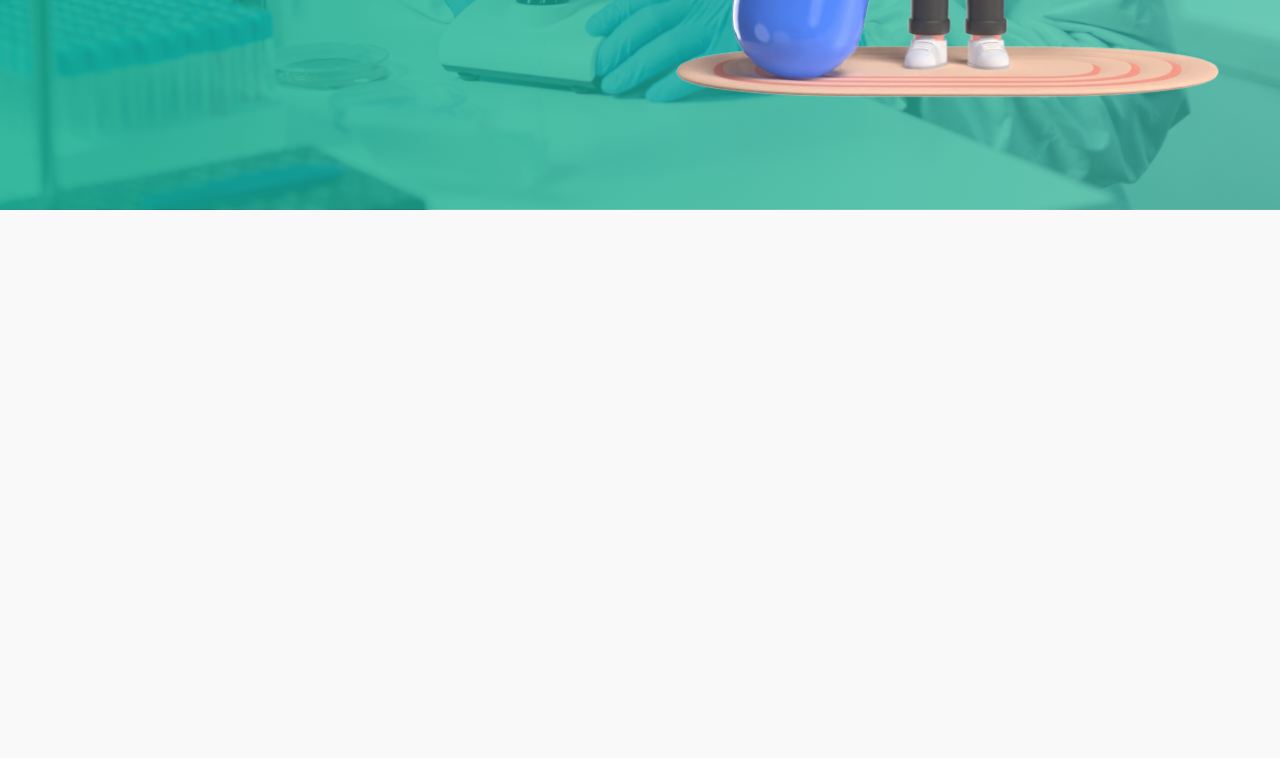
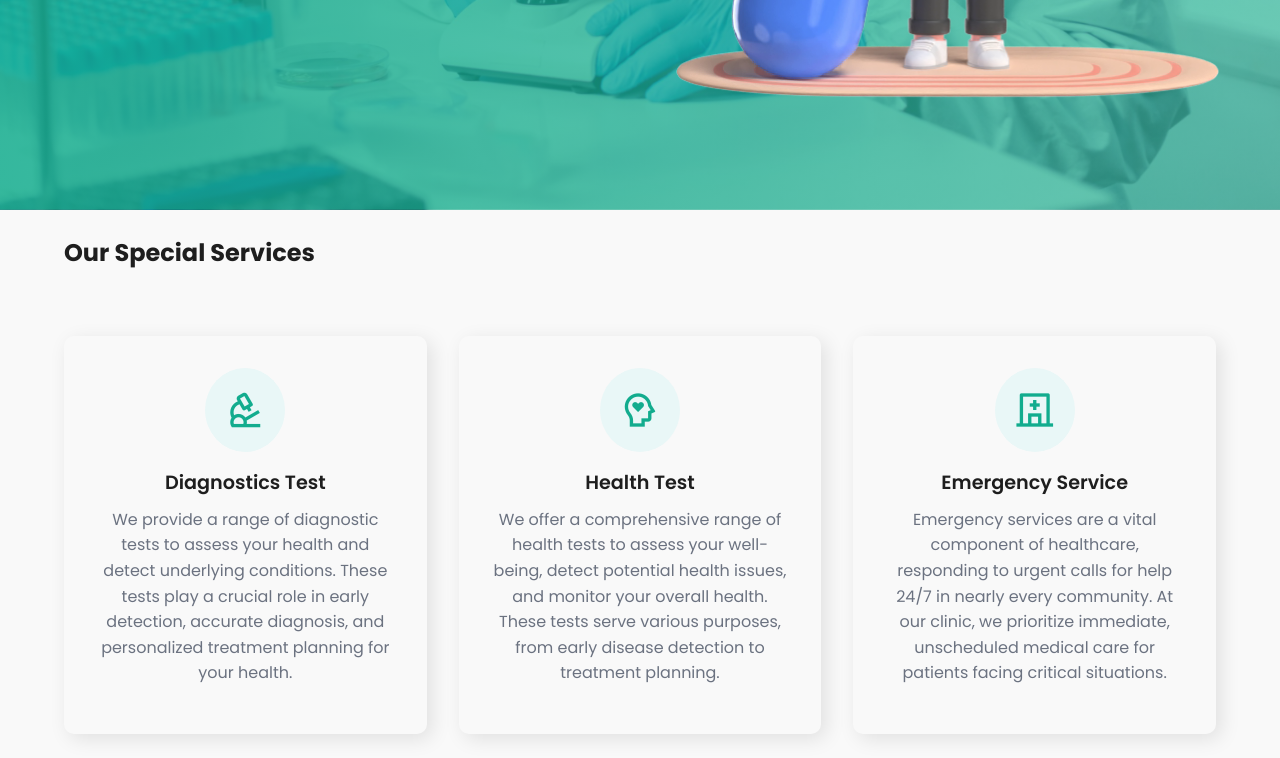
Before and after one commit to rampurirana/DoctorAppointmentSystem, a plain HTML site: page index.html in a window 1280 px wide. Shown: the part 596-1354 px from the top of the page. Before the commit the page ends 806 px from the top, so only its background shows below. Drawn offline with nearby package versions, Linux system fonts and the light colour scheme.

Commit message:
Created service header

```diff
--- a/index.html
+++ b/index.html
@@ -6,6 +6,7 @@
   <title>Noorie Clinic</title>
   <link rel="stylesheet" href="style.css"/>
   <link href="https://fonts.googleapis.com/css2?family=Poppins:wght@400;500;600;700&display=swap" rel="stylesheet"/>
+  <link rel="stylesheet" href="https://cdn.jsdelivr.net/npm/remixicon@3.4.0/fonts/remixicon.css">
 </head>
 <body>
   <header>
@@ -35,5 +36,41 @@
       </div>
     </div>
   </header>
+
+  <section class="total-container service-container" id="services">
+    <div class="service-header">
+      <div class="service-header-content">
+        <h2 class="section-header">Our Special Services</h2>
+      </div>
+    </div>
+
+    <div class="service-grid">
+      <div class="service-card">
+        <span><i class="ri-microscope-line"></i></span>
+        <h4>Diagnostics Test</h4>
+        <p>
+          We provide a range of diagnostic tests to assess your health and detect underlying conditions. These tests play a crucial role in early detection, accurate diagnosis, and personalized treatment planning for your health.
+        </p>
+      </div>
+
+      <div class="service-card">
+        <span><i class="ri-mental-health-line"></i></span>
+        <h4>Health Test</h4>
+        <p>
+          We offer a comprehensive range of health tests to assess your well-being, detect potential health issues, and monitor your overall health. These tests serve various purposes, from early disease detection to treatment planning.
+        </p>
+      </div>
+
+      <div class="service-card">
+        <span><i class="ri-hospital-line"></i></span>
+        <h4>Emergency Service</h4>
+        <p>
+          Emergency services are a vital component of healthcare, responding to urgent calls for help 24/7 in nearly every community. At our clinic, we prioritize immediate, unscheduled medical care for patients facing critical situations.
+        </p>
+      </div>
+
+    </div>
+  </section>
+
 </body>
 </html>
--- a/style.css
+++ b/style.css
@@ -22,6 +22,10 @@ body {
   line-height: 1.6;
 }
 
+html, body {
+  scroll-behavior: smooth;
+}
+
 a {
   text-decoration: none;
   color: inherit;
@@ -31,14 +35,13 @@ ul {
   list-style: none;
 }
 
-/* Containers */
 .total-container {
   max-width: var(--max-width);
   margin: auto;
   padding: 1.5rem;
 }
 
-/* Header Styles */
+/* ===========Header Styles========== */
 header {
   background-image: linear-gradient(
       to right,
@@ -51,7 +54,7 @@ header {
   color: var(--white);
 }
 
-/* Navbar */
+/* ==========Navigation container========== */
 .nav-container {
   display: flex;
   align-items: center;
@@ -87,7 +90,7 @@ header {
   border-radius: 6px;
 }
 
-/* Login Button */
+/* ==========Button==========*/
 .login-button {
   padding: 0.6rem 1.4rem;
   background-color: var(--accent-color);
@@ -102,7 +105,7 @@ header {
   color: var(--text-dark);
 }
 
-/* Header Content */
+/* ==========Header Content========== */
 .header-container {
   display: flex;
   align-items: center;
@@ -143,7 +146,7 @@ header {
   color: var(--text-dark);
 }
 
-/* Header Image */
+/* ==========Header Image========== */
 .header-image {
   flex: 1 1 45%;
   text-align: center;
@@ -154,7 +157,7 @@ header {
   height: auto;
 }
 
-/* Responsive Design */
+/* ==========Navigation & Header container Responsive=========== */
 @media (max-width: 1024px) {
   .header-container {
     flex-direction: column-reverse;
@@ -195,7 +198,7 @@ header {
   }
 
   .nav-link {
-    flex-direction: row; /* ✅ Keep links in a row */
+    flex-direction: row;
     flex-wrap: wrap;
     justify-content: center;
     gap: 0.8rem;
@@ -206,3 +209,73 @@ header {
     align-self: flex-start;
   }
 }
+
+/* ===========Service Container========== */
+.service-header{
+  display: flex;
+  align-items: center;
+  justify-content: space-between;
+  gap: 2rem;
+}
+
+.service-grid{
+  margin-top: 4rem;
+  display: grid;
+  grid-template-columns: repeat(3, 1fr);
+  gap: 2rem;
+}
+
+.service-card{
+  padding: 2rem;
+  text-align: center;
+  border-radius: 10px;
+  box-shadow: 5px 5px 20px rgba(0, 0, 0, 0.1);
+  cursor: pointer;
+}
+
+.service-card span{
+  display: inline-block;
+  margin-bottom: 1rem;
+  padding: 10px 20px;
+  font-size: 2.5rem;
+  color: var(--primary-color);
+  background-color: var(--primary-light);
+  border-radius: 100%;
+  transition: 0.3s;
+}
+
+.service-card h4{
+  margin-bottom: 0.5rem;
+  font-size: 1.2rem;
+  font-weight: 600;
+  color: var(--text-dark);
+}
+
+.service-card p{
+  margin-bottom: 1rem;
+  color: var(--text-light);
+}
+
+.service-card a{
+  color: var(--primary-color);
+}
+
+.service-card a:hover{
+  color: var(--primary-color-dark);
+}
+
+.service-card:hover span{
+  color: var(--primary-color-light);
+  background-color: var(--primary-color);
+}
+
+@media (width < 600px){
+  .service-header{
+    flex-direction: column;
+    text-align: center;
+  }
+
+  .service-grid{
+    grid-template-columns: repeat(1, 1fr);
+  }
+}
```
